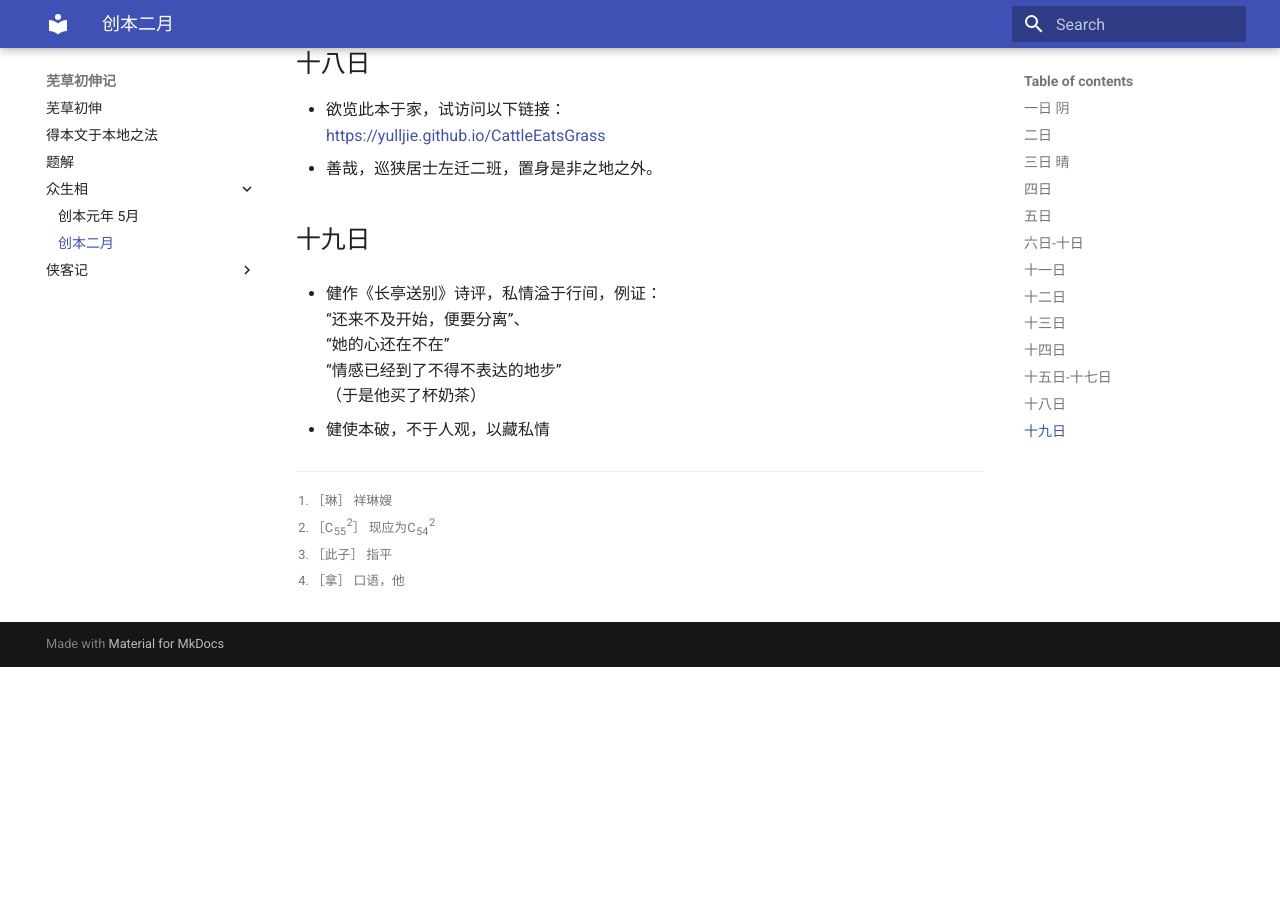
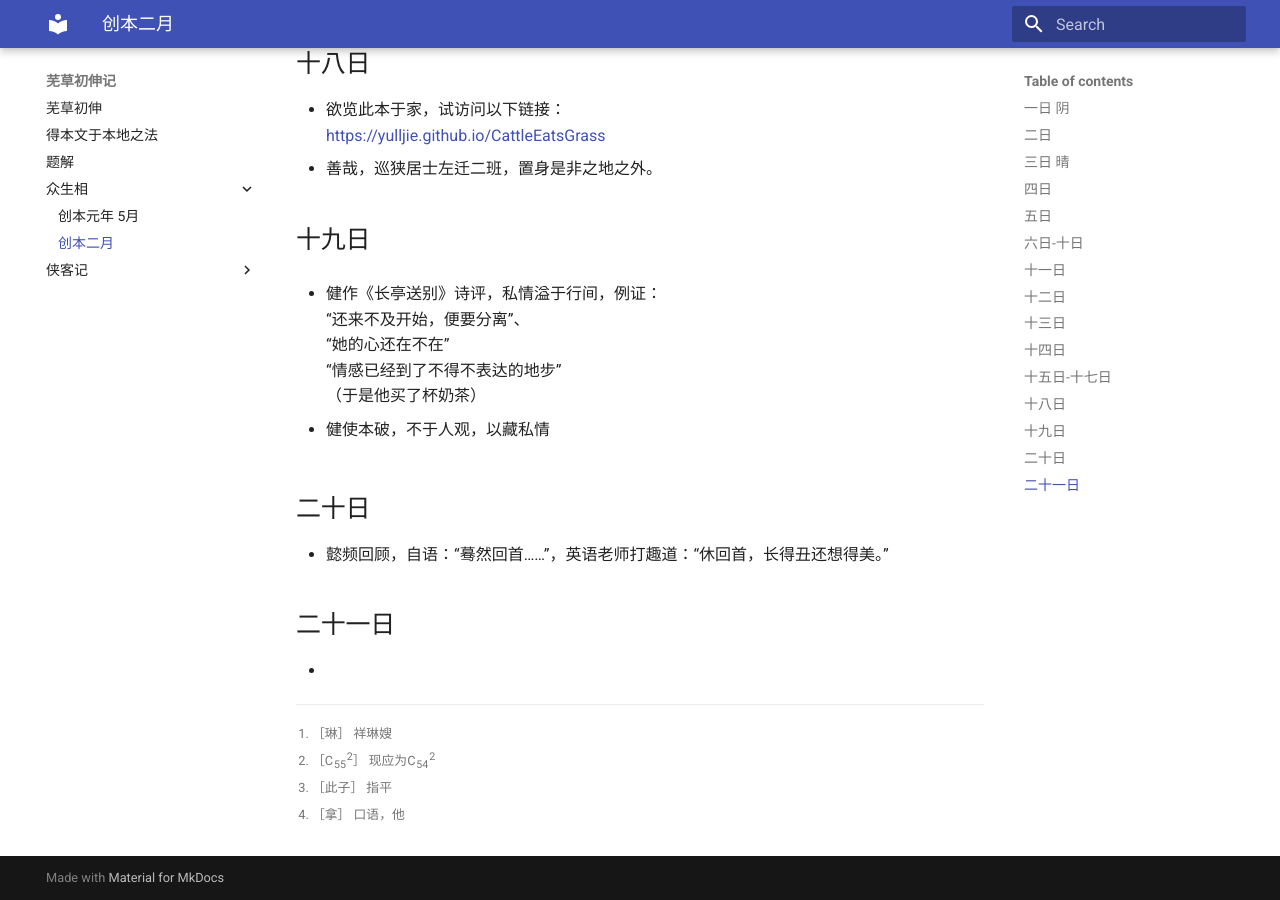
Before and after one commit to Yulljie/CattleEatsGrass, an MkDocs documentation site: the page built from docs/众生相/01.md, in a window 1280 px wide and 900 px high, scrolled down 3238 px. Built offline with MkDocs 1.6.1 and Material for MkDocs 9.7.7, drawn with Linux system fonts in a browser that asks for light colours; before the commit the page ends 3905 px from its top, so only the background shows below that.

Commit message:
update files

```diff
--- a/docs/众生相/01.md
+++ b/docs/众生相/01.md
@@ -106,3 +106,11 @@
 （于是他买了杯奶茶）
 
 * 健使本破，不于人观，以藏私情
+
+## 二十日
+
+* 懿频回顾，自语：“蓦然回首……”，英语老师打趣道：“休回首，长得丑还想得美。”
+
+## 二十一日
+
+*
```
Also changed, not shown: docs/index.md (+1 -1 lines), docs/侠客记/七杯购彩记.md (added, +3 -0 lines).
